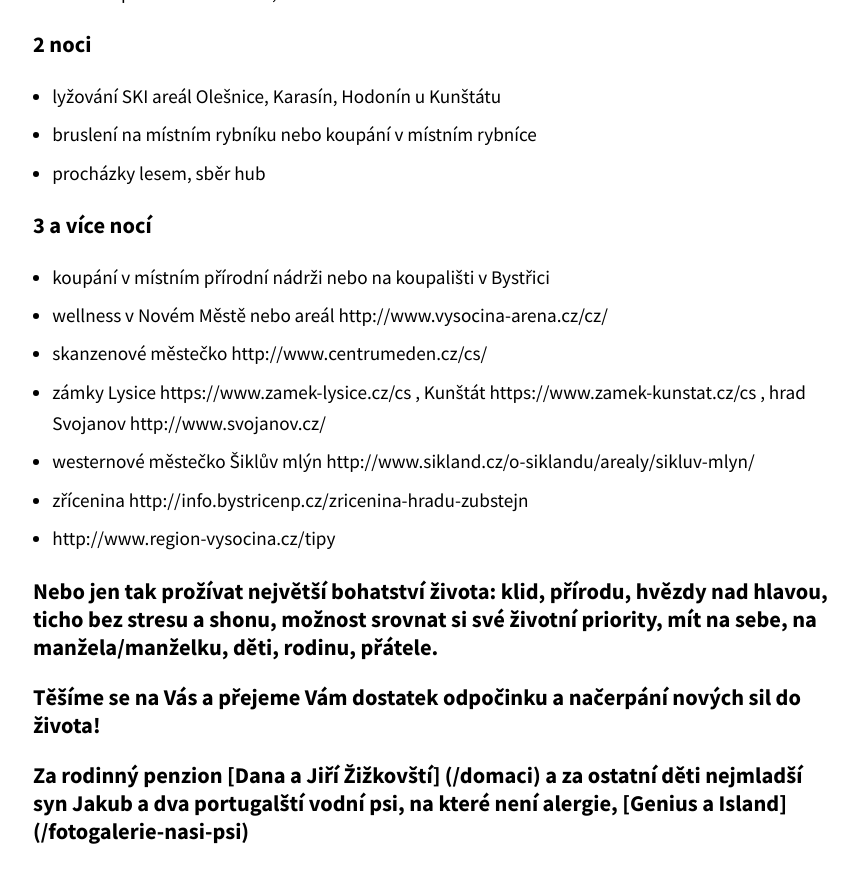
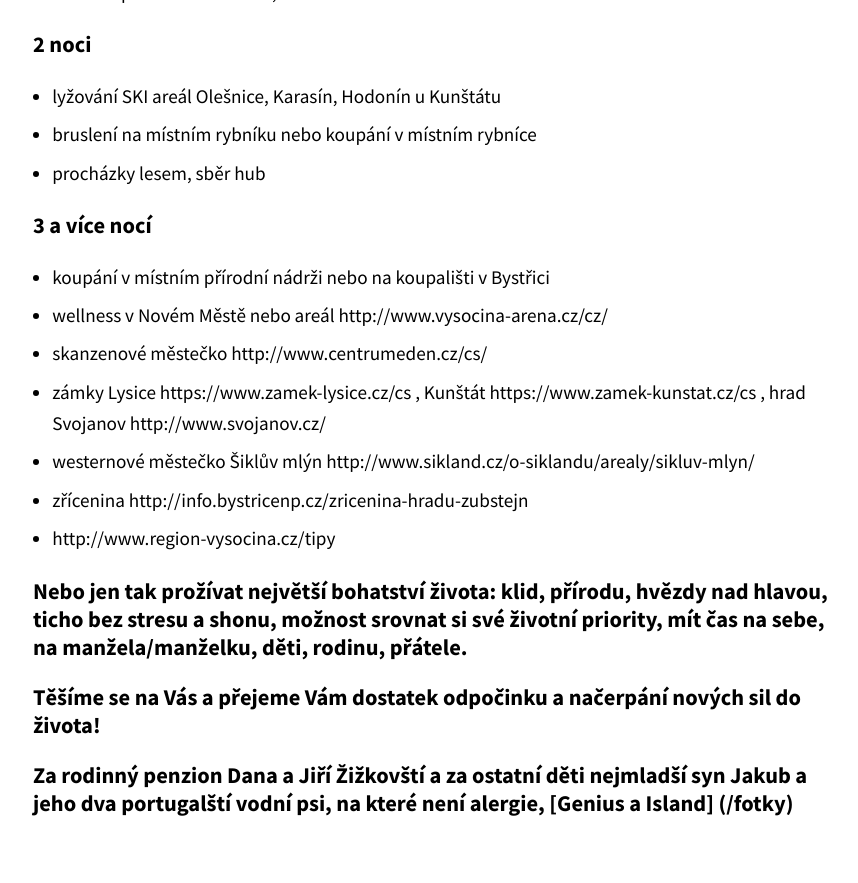
Before and after one commit to ctyridvory/website, a Jekyll site: the page built from ubytovani/pokoje.md, in a window 1280 px wide and 900 px high, scrolled down 3348 px. Shown: the top 883 px of the window, without its empty margins (207-1065 px from the left). Built offline with Jekyll 4.4.1, drawn with Linux system fonts in a browser that asks for light colours; some web fonts are replaced; some of the changed text lies outside the part shown.

Commit message:
uprava_slovo_link_foto
opravila jsem chybejici slovo a upravila link na foto

```diff
--- a/ubytovani/pokoje.md
+++ b/ubytovani/pokoje.md
@@ -98,7 +98,7 @@ V rámci snídaní využíváme regionální výrobky a malé živnostníky z ok
  - zřícenina http://info.bystricenp.cz/zricenina-hradu-zubstejn
  - http://www.region-vysocina.cz/tipy
 
-### Nebo jen tak prožívat největší bohatství života: klid, přírodu, hvězdy nad hlavou, ticho bez stresu a shonu, možnost srovnat si své životní priority, mít na sebe, na manžela/manželku, děti, rodinu, přátele.
+### Nebo jen tak prožívat největší bohatství života: klid, přírodu, hvězdy nad hlavou, ticho bez stresu a shonu, možnost srovnat si své životní priority, mít čas na sebe, na manžela/manželku, děti, rodinu, přátele.
 
 ### Těšíme se na Vás a přejeme Vám dostatek odpočinku a načerpání nových sil do života!
-### Za rodinný penzion [Dana a Jiří Žižkovští] (/domaci) a za ostatní děti nejmladší syn Jakub a dva portugalští vodní psi, na které není alergie, [Genius a Island] (/fotogalerie-nasi-psi)
+### Za rodinný penzion Dana a Jiří Žižkovští a za ostatní děti nejmladší syn Jakub a jeho dva portugalští vodní psi, na které není alergie, [Genius a Island] (/fotky)
```
Also changed, not shown: other parts of ubytovani/pokoje.md (+1 -1 lines).
